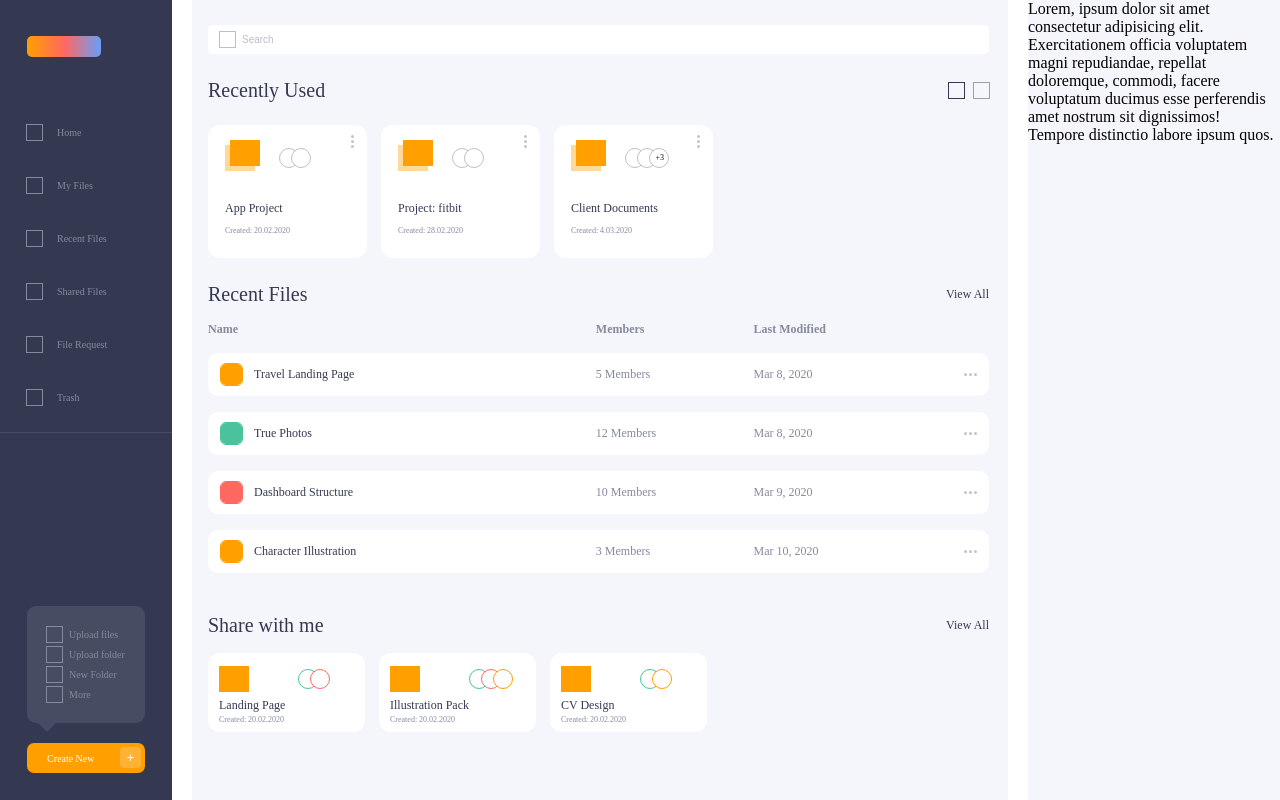
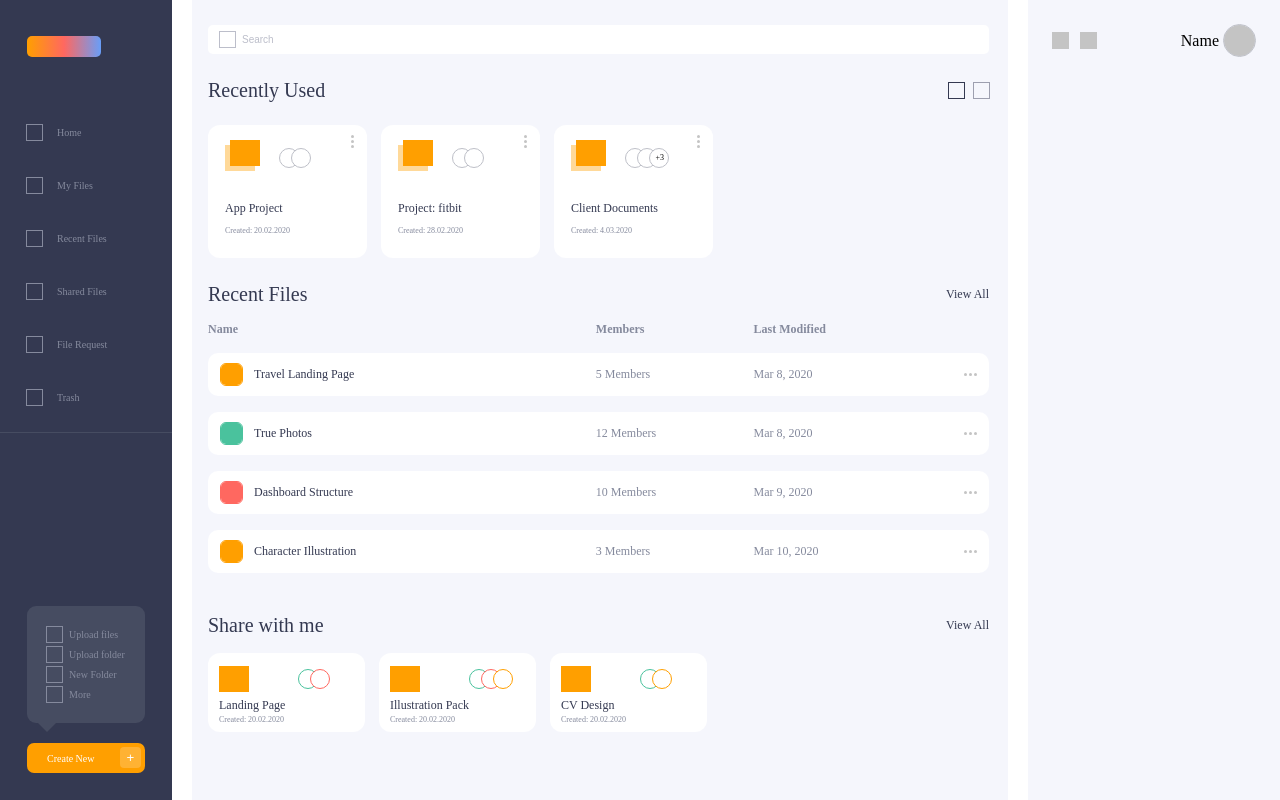
Before and after one commit to ravnhq/react-nerdery-css-layout-challenge, a React (Vite) app: page / in a window 1280 px wide. Built offline with nearby package versions, Linux system fonts and the light colour scheme.

Commit message:
feat: add circle component & paddings

```diff
--- a/src/App.css
+++ b/src/App.css
@@ -63,3 +63,17 @@
 .searchBar ::placeholder{
     color:var(--gray-placeholder-fc);
 }
+
+.cell:last-child{
+    padding: 25px 25px;
+}
+
+.spaceBetween{
+    justify-content: space-between;
+}
+.gap-13{
+    gap:13px;
+}
+.gap-1{
+    gap:5px;
+}
--- a/src/App.tsx
+++ b/src/App.tsx
@@ -3,6 +3,7 @@ import Table from "./Table/Table";
 import Actions from "./actions/Actions";
 import Button from "./button/Button";
 import Cards from "./card/Cards";
+import Circle from "./circle/Circle";
 import Icon from "./icon/Icon";
 import RectangleSmall from "./rectangle/RectangleSmall";
 import Section from "./section/Section";
@@ -100,10 +101,15 @@ function App() {
         </Section>
       </div>
       <div className="cell">
-        Lorem, ipsum dolor sit amet consectetur adipisicing elit. Exercitationem
-        officia voluptatem magni repudiandae, repellat doloremque, commodi,
-        facere voluptatum ducimus esse perferendis amet nostrum sit dignissimos!
-        Tempore distinctio labore ipsum quos.
+        <div className="flex spaceBetween center">
+          <div className="flex gap-13">
+            <Icon full={true}></Icon>
+            <Icon full={true}></Icon>
+          </div>
+          <div className="flex center gap-1">
+            <span>Name</span> <Circle />
+          </div>
+        </div>
       </div>
     </div>
   );
--- /dev/null
+++ b/src/circle/Circle.css
@@ -0,0 +1,5 @@
+.fullCircle{
+    width: 31px;
+    height: 31px;
+    background-color: var(--gray-full);
+}
--- /dev/null
+++ b/src/circle/Circle.tsx
@@ -0,0 +1,8 @@
+import React from "react";
+import "./Circle.css";
+
+const Circle = () => {
+  return <div className="circle fullCircle"></div>;
+};
+
+export default Circle;
```
